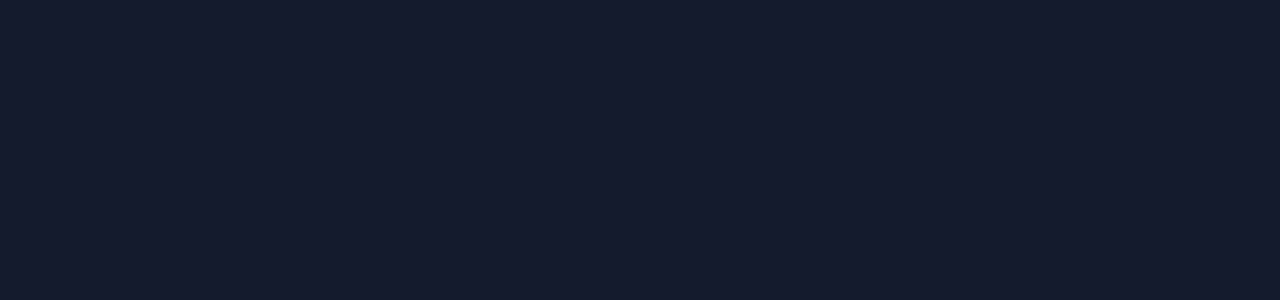
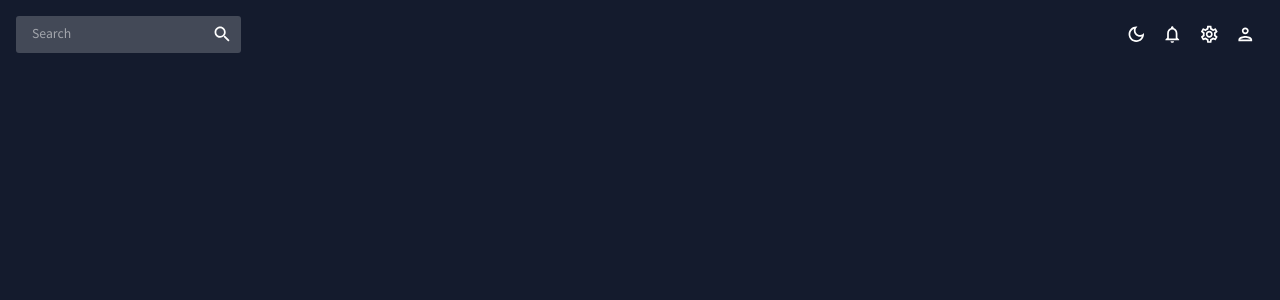
Before and after one commit to Victor-Nikliaiev/react-admin, a React (Create React App) app: page / in a window 1280 px wide. Shown: the top 300 px of the page. Built offline with nearby package versions, Linux system fonts and the light colour scheme.

Commit message:
Finished with topBar ui

```diff
--- a/src/App.js
+++ b/src/App.js
@@ -1,5 +1,6 @@
 import { ColorModeContext, useMode } from "./theme";
 import { CssBaseline, ThemeProvider } from "@mui/material";
+import { Topbar } from "./scenes/global/Topbar";
 
 function App() {
   const [theme, colorMode] = useMode();
@@ -9,7 +10,9 @@ function App() {
       <ThemeProvider theme={theme}>
         <CssBaseline />
         <div className='app'>
-          <main className='content'></main>
+          <main className='content'>
+            <Topbar />
+          </main>
         </div>
       </ThemeProvider>
     </ColorModeContext.Provider>
--- a/src/scenes/global/Topbar.jsx
+++ b/src/scenes/global/Topbar.jsx
@@ -1,5 +1,51 @@
-const Topbar = () => {
-  return <div>Topbar</div>;
+import { Box, IconButton, InputBase, useTheme } from "@mui/material";
+import { useContext } from "react";
+import { ColorModeContext, tokens } from "../../theme.js";
+import LightModeOutlinedIcon from "@mui/icons-material/LightModeOutlined";
+import DarkModeOutlinedIcon from "@mui/icons-material/DarkModeOutlined";
+import NotificationsOutlinedIcon from "@mui/icons-material/NotificationsOutlined";
+import SettingsOutlinedIcon from "@mui/icons-material/SettingsOutlined";
+import PersonOutlinedIcon from "@mui/icons-material/PersonOutlined";
+import SearchIcon from "@mui/icons-material/Search";
+
+export const Topbar = () => {
+  const theme = useTheme();
+  const colors = tokens(theme.palette.mode);
+  const colorMode = useContext(ColorModeContext);
+
+  return (
+    <Box display='flex' justifyContent='space-between' p={2}>
+      {/* SEARCH BAR */}
+      <Box
+        display='flex'
+        backgroundColor={colors.primary[400]}
+        borderRadius='3px'
+      >
+        <InputBase sx={{ ml: 2, flex: 1 }} placeholder='Search' />
+        <IconButton type='button' sx={{ p: 1 }}>
+          <SearchIcon />
+        </IconButton>
+      </Box>
+
+      {/* ICONS */}
+      <Box display='flex'>
+        <IconButton onClick={colorMode.toggleColorMode}>
+          {theme.palette.mode === "dark" ? (
+            <DarkModeOutlinedIcon />
+          ) : (
+            <LightModeOutlinedIcon />
+          )}
+        </IconButton>
+        <IconButton>
+          <NotificationsOutlinedIcon />
+        </IconButton>
+        <IconButton>
+          <SettingsOutlinedIcon />
+        </IconButton>
+        <IconButton>
+          <PersonOutlinedIcon />
+        </IconButton>
+      </Box>
+    </Box>
+  );
 };
-
-export default Topbar;
```
